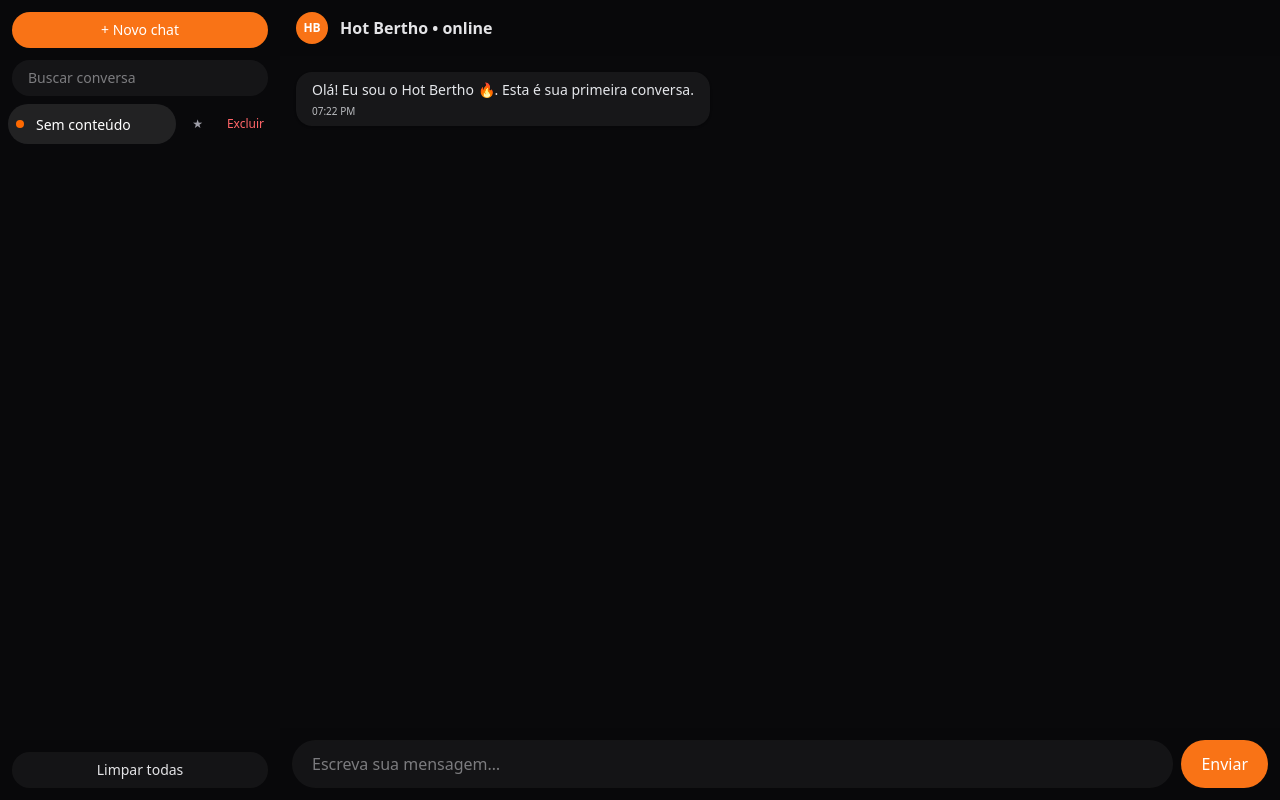
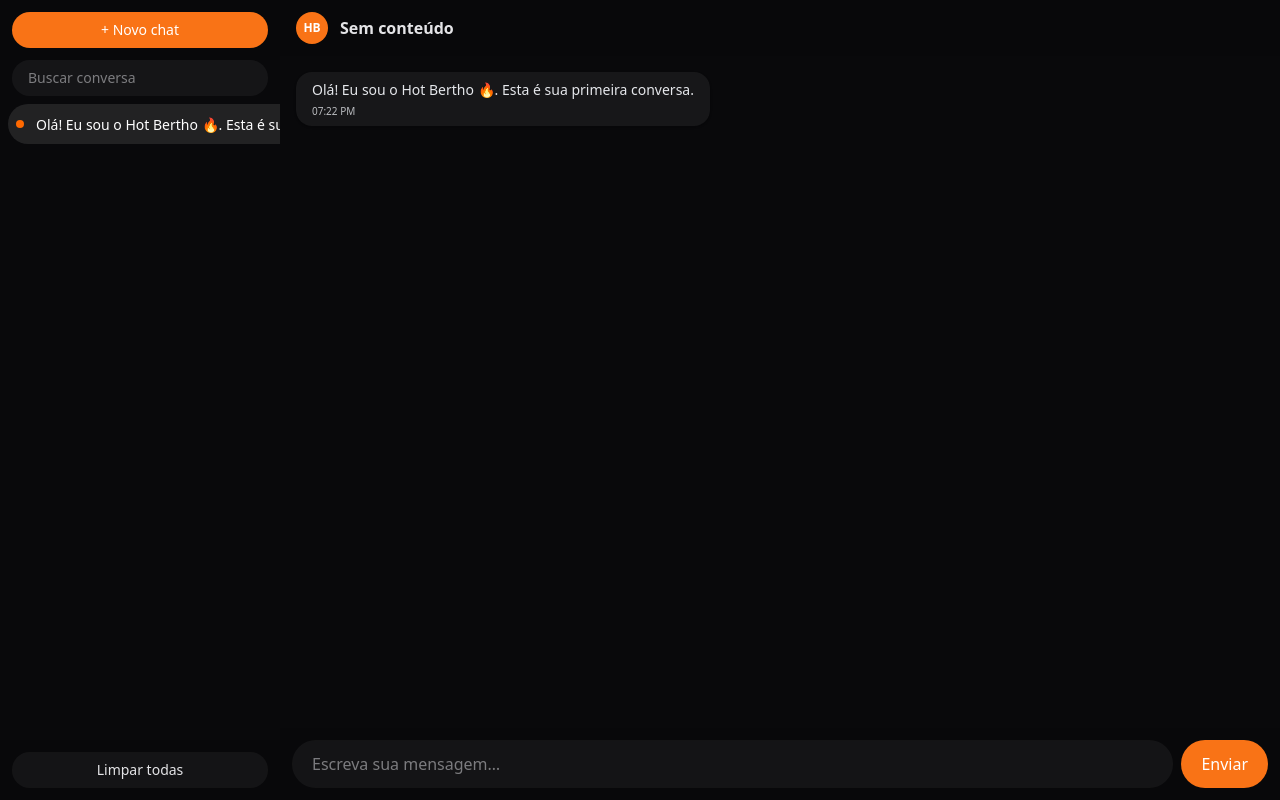
Before and after one commit to BatePapoQuente/ia-chathot, a Next.js app in the folder ia-chathot/: page / in a window 1280 px wide. Built offline with nearby package versions, Linux system fonts and the light colour scheme.

Commit message:
11:11 eu vou ser rico

```diff
--- a/ia-chathot/app/lib/getFirstText.ts
+++ /dev/null
@@ -1,30 +0,0 @@
-// lib/getFirstText.ts
-export type ConvLike =
-  | { messages?: Array<{ content?: string | null }>; id?: string | number }
-  | { firstMessage?: { content?: string | null }; id?: string | number }
-  | { lastMessage?: string | null; id?: string | number }
-  | { preview?: string | null; id?: string | number }
-  | { message?: string | null; id?: string | number }
-  | { snippet?: string | null; id?: string | number }
-  | { id?: string | number };
-
-function sanitize(raw: string) {
-  return (raw ?? "")
-    .replace(/<[^>]+>/g, "")
-    .replace(/[*_#>`~\-]/g, "")
-    .replace(/\s+/g, " ")
-    .trim();
-}
-
-export function getFirstText(conv: ConvLike): string {
-  const raw =
-    (conv as any)?.messages?.[0]?.content ??
-    (conv as any)?.firstMessage?.content ??
-    (conv as any)?.lastMessage ??
-    (conv as any)?.preview ??
-    (conv as any)?.message ??
-    (conv as any)?.snippet ??
-    "";
-  const txt = sanitize(String(raw ?? ""));
-  return txt || "Sem conteúdo";
-}
--- a/ia-chathot/components/chat/ChatHub.tsx
+++ b/ia-chathot/components/chat/ChatHub.tsx
@@ -2,6 +2,7 @@
 
 import React, { useEffect, useMemo, useRef, useState } from "react";
 import ConversationItem from "./ConversationItem";
+import { getFirstUserText } from "@/lib/getFirstText";
 
 type Author = "me" | "hot";
 type Message = { id: string; author: Author; text: string; timestamp: number };
@@ -171,7 +172,7 @@ export default function ChatHub() {
               <span className="text-xs font-bold">HB</span>
             </div>
             <div>
-              <p className="font-semibold leading-4">Hot Bertho • online</p>
+              <p className="font-semibold leading-4"> {active ? (getFirstUserText(active as any) || "Sem conteúdo") : "—"} </p>
               {/* se quiser, dá pra por o primeiro conteúdo da conversa ativa aqui */}
             </div>
           </div>
--- a/ia-chathot/components/chat/ConversationItem.tsx
+++ b/ia-chathot/components/chat/ConversationItem.tsx
@@ -1,15 +1,11 @@
 "use client";
 
-import { getFirstText, type ConvLike } from "@/app/lib/getFirstText";
+import { getFirstUserText, getFirstText, type ConvLike } from "@/lib/getFirstText";
 
-type Props = {
-  conv: ConvLike;
-  isActive?: boolean;
-  onClick?: () => void;
-};
+type Props = { conv: ConvLike; isActive?: boolean; onClick?: () => void };
 
 export default function ConversationItem({ conv, isActive, onClick }: Props) {
-  const preview = getFirstText(conv);
+  const preview = getFirstUserText(conv as any) || getFirstText(conv as any);
 
   return (
     <button
@@ -20,7 +16,6 @@ export default function ConversationItem({ conv, isActive, onClick }: Props) {
       ].join(" ")}
       title={preview}
     >
-      {/* indicador sutil da ativa (sem retângulo) */}
       <span
         className={[
           "absolute left-2 top-1/2 -translate-y-1/2 h-2 w-2 rounded-full",
@@ -28,7 +23,7 @@ export default function ConversationItem({ conv, isActive, onClick }: Props) {
         ].join(" ")}
       />
       <span className="pl-3 text-sm leading-5 overflow-hidden text-ellipsis whitespace-nowrap">
-        {preview}
+        {preview || "Sem conteúdo"}
       </span>
     </button>
   );
--- /dev/null
+++ b/ia-chathot/lib/getFirstText.ts
@@ -0,0 +1,42 @@
+// lib/getFirstText.ts
+export type ConvLike = {
+  id?: string | number;
+  messages?: Array<{ text?: string | null; content?: string | null; author?: string | null }>;
+  firstMessage?: { text?: string | null; content?: string | null; author?: string | null };
+  lastMessage?: string | null;
+  preview?: string | null;
+  message?: string | null;
+  snippet?: string | null;
+};
+
+function sanitize(s: string) {
+  return (s ?? "")
+    .replace(/<[^>]+>/g, "")
+    .replace(/[*_#>`~\-]/g, "")
+    .replace(/\s+/g, " ")
+    .trim();
+}
+
+/** Primeiro texto visível (de qualquer lado). */
+export function getFirstText(conv: ConvLike): string {
+  const raw =
+    conv?.messages?.[0]?.text ??
+    conv?.messages?.[0]?.content ??
+    conv?.firstMessage?.text ??
+    conv?.firstMessage?.content ??
+    conv?.preview ??
+    conv?.message ??
+    conv?.snippet ??
+    conv?.lastMessage ??
+    "";
+  const txt = sanitize(String(raw ?? ""));
+  return txt || "Sem conteúdo";
+}
+
+/** Primeira mensagem do usuário (author: "me"/"user"/"owner"). */
+export function getFirstUserText(conv: ConvLike): string {
+  const msgs = conv?.messages ?? [];
+  const me = msgs.find(m => ["me", "user", "owner"].includes(String(m?.author ?? "").toLowerCase()));
+  const raw = me?.text ?? me?.content ?? "";
+  return sanitize(String(raw ?? ""));
+}
```
Also changed, not shown: ia-chathot/tsconfig.json (+9 -32 lines), 1 other file (tests, documents, lock files or other folders).
